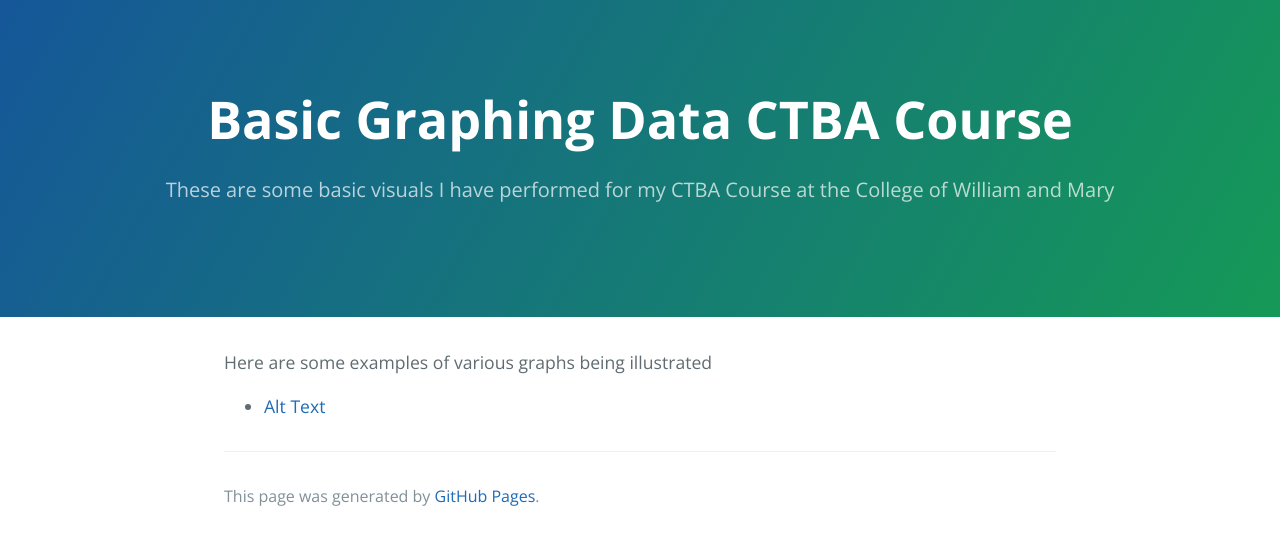
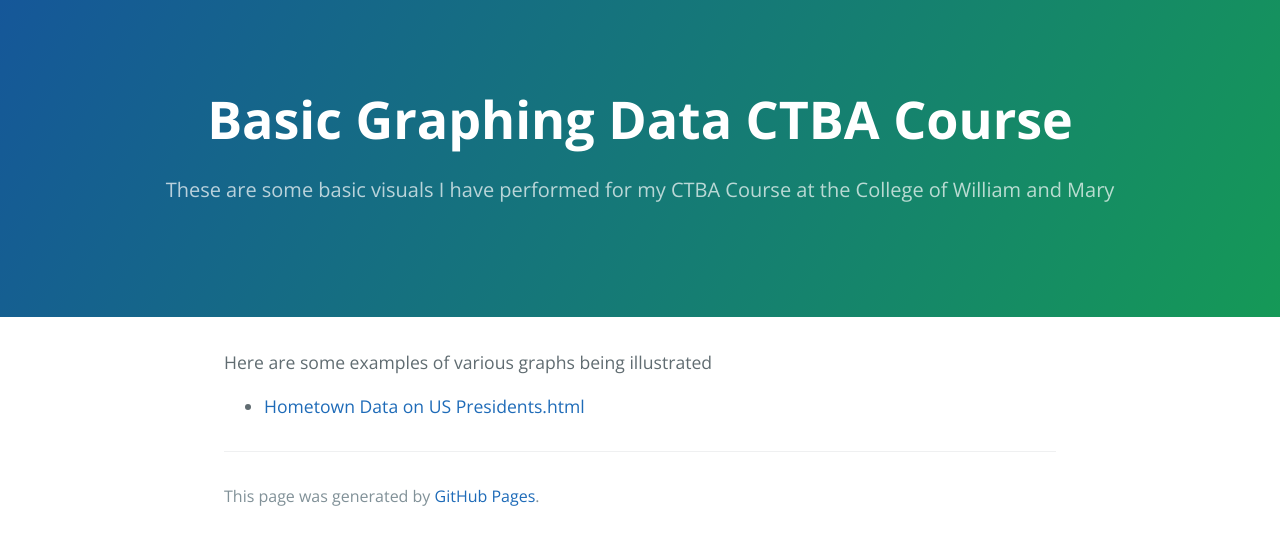
Before and after one commit to EnGinear87/EnGinear87.github.io, a Jekyll site: the page built from Basic Graphing Data/index.md, in a window 1280 px wide. Shown: the top 545 px of the page. Built offline with Jekyll 4.4.1, drawn with Linux system fonts in a browser that asks for light colours; our own code applies the rules of GitHub Pages for plain Markdown files.

Commit message:
Update index.md

```diff
--- a/Basic Graphing Data/index.md
+++ b/Basic Graphing Data/index.md
@@ -3,4 +3,4 @@
 description: These are some basic visuals I have performed for my CTBA Course at the College of William and Mary
 ---
 Here are some examples of various graphs being illustrated
-- [Alt Text](Hometown Data on US Presidents)
+- [Hometown Data on US Presidents.html](Hometown Data on US Presidents.html)
```
